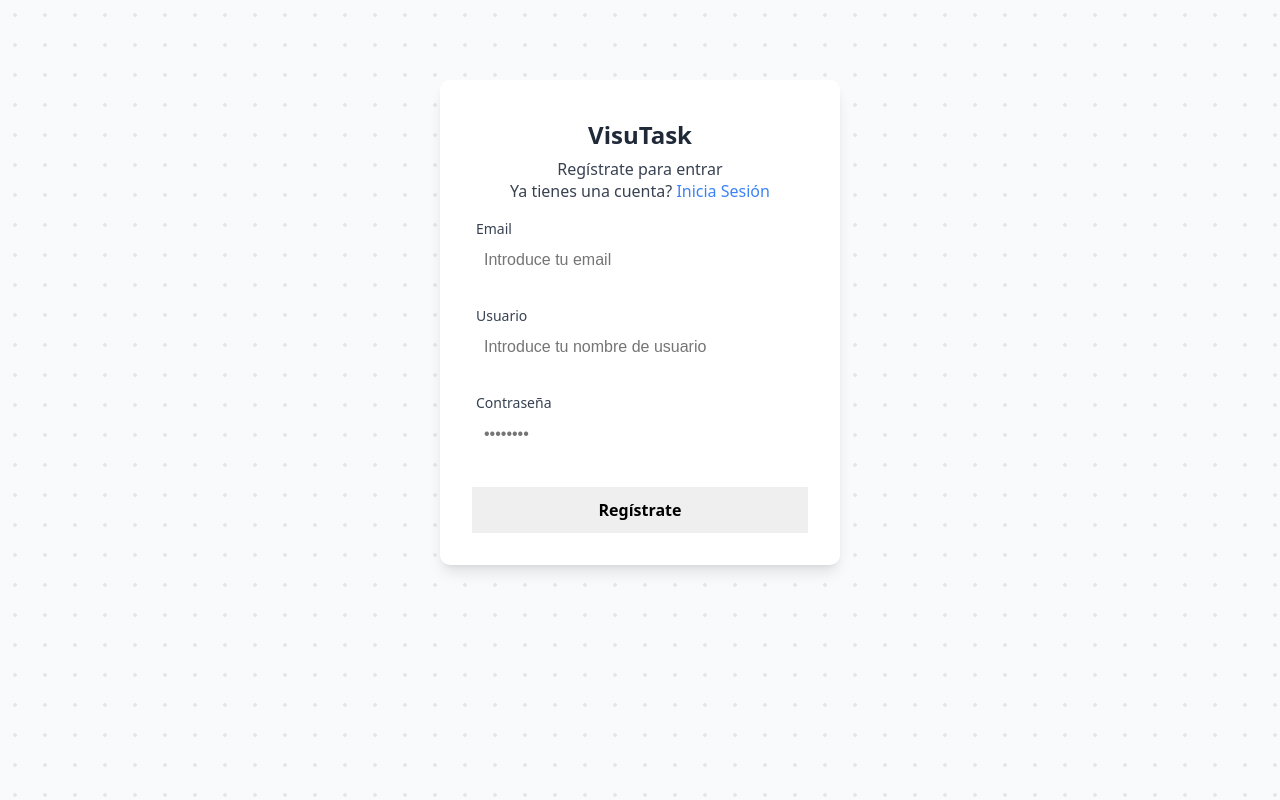
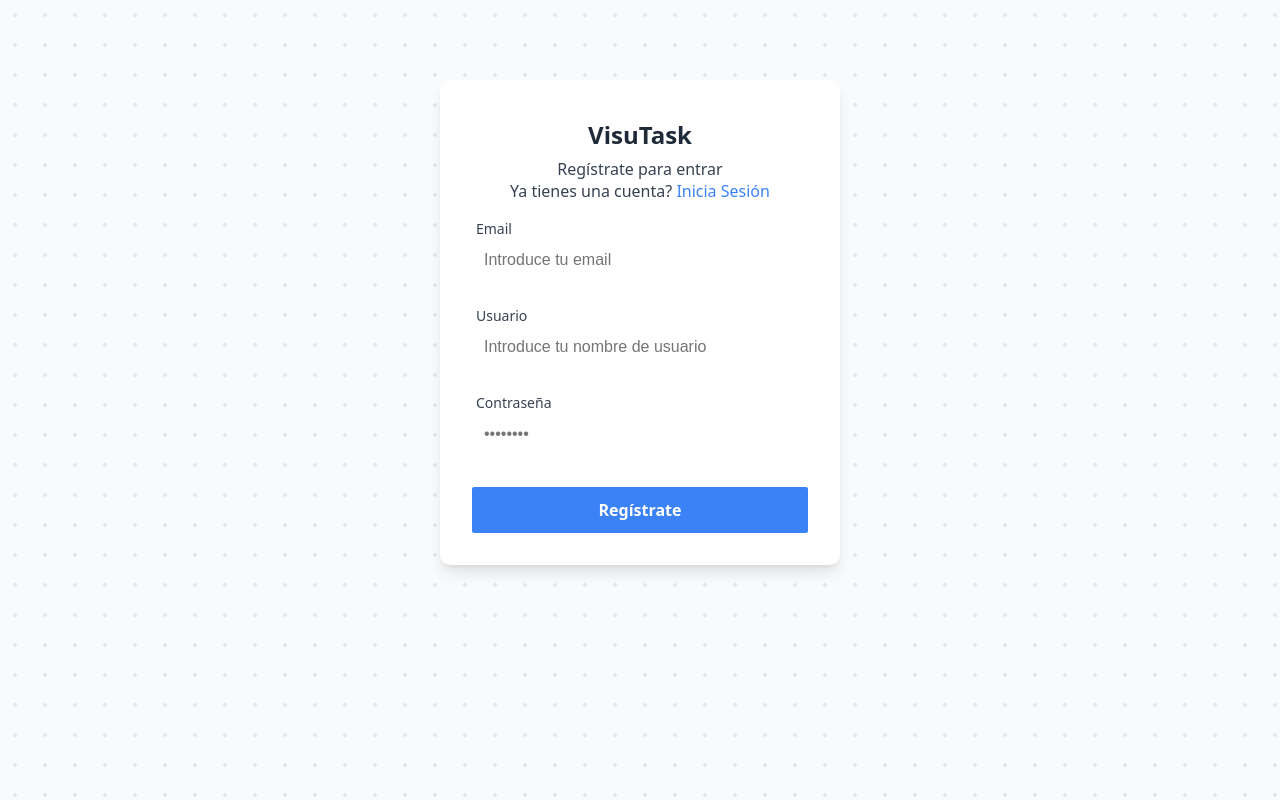
Before and after one commit to minvdev/visu-task, a React (Vite) app in the folder frontend-react/: page /register in a window 1280 px wide. Built offline with nearby package versions, Linux system fonts and the light colour scheme.

Commit message:
Refactor components for handling multiple variants in Button, Heading, Image, Input, and IconWrapper with `clsx`.

```diff
--- a/frontend-react/src/components/atoms/Button/Button.jsx
+++ b/frontend-react/src/components/atoms/Button/Button.jsx
@@ -2,7 +2,7 @@ import styles from "./Button.module.css";
 import clsx from "clsx";
 
 export const Button = ({
-	variant = "primary",
+	variants = ["primary"],
 	type = "button",
 	onClick,
 	disabled = false,
@@ -13,7 +13,11 @@ export const Button = ({
 	return (
 		<button
 			type={type}
-			className={clsx(styles.button, className)}
+			className={clsx(
+				styles.button,
+				variants.map((variant) => styles[variant]),
+				className
+			)}
 			onClick={onClick}
 			disabled={disabled}
 			{...props}
--- a/frontend-react/src/components/atoms/Heading/Heading.jsx
+++ b/frontend-react/src/components/atoms/Heading/Heading.jsx
@@ -4,7 +4,7 @@ import clsx from "clsx";
 export const Heading = ({
 	level = 1,
 	children,
-	variant = "primary",
+	variants = ["primary"],
 	className,
 	...props
 }) => {
@@ -16,7 +16,7 @@ export const Heading = ({
 			className={clsx(
 				styles.heading,
 				styles[`h${safeLevel}`],
-				styles[variant],
+				variants.map((variant) => styles[variant]),
 				className
 			)}
 			{...props}
--- a/frontend-react/src/components/atoms/Image/Image.jsx
+++ b/frontend-react/src/components/atoms/Image/Image.jsx
@@ -1,12 +1,21 @@
 import styles from "./Image.module.css";
 import clsx from "clsx";
 
-export const Image = ({ src, alt = "", className }) => {
+export const Image = ({
+	src,
+	alt = "",
+	variants = [],
+	className,
+}) => {
 	const img = (
 		<img
 			src={src}
 			alt={alt}
-			className={clsx(styles.image, className)}
+			className={clsx(
+				styles.image,
+				variants.map((variant) => styles[variant]),
+				className
+			)}
 		/>
 	);
 
--- a/frontend-react/src/components/atoms/Input/Input.jsx
+++ b/frontend-react/src/components/atoms/Input/Input.jsx
@@ -6,12 +6,17 @@ export const Input = ({
 	value = "",
 	onChange,
 	placeholder,
+	variants = [],
 	className = "input-default",
 	...props
 }) => {
 	return (
 		<input
-			className={clsx(styles.input, className)}
+			className={clsx(
+				styles.input,
+				variants.map((variant) => styles[variant]),
+				className
+			)}
 			type={type}
 			onChange={onChange}
 			placeholder={placeholder}
--- a/frontend-react/src/components/molecules/IconWrapper/IconWrapper.jsx
+++ b/frontend-react/src/components/molecules/IconWrapper/IconWrapper.jsx
@@ -5,11 +5,18 @@ import { Image } from "../../atoms/Image/Image";
 export const IconWrapper = ({
 	src,
 	children,
+	variants = [],
 	className,
 	...props
 }) => {
 	return (
-		<div className={clsx(styles.wrapper, className)}>
+		<div
+			className={clsx(
+				styles.wrapper,
+				variants.map((variant) => styles[variant]),
+				className
+			)}
+		>
 			<Image src={src} {...props} />
 			{children}
 		</div>
```
